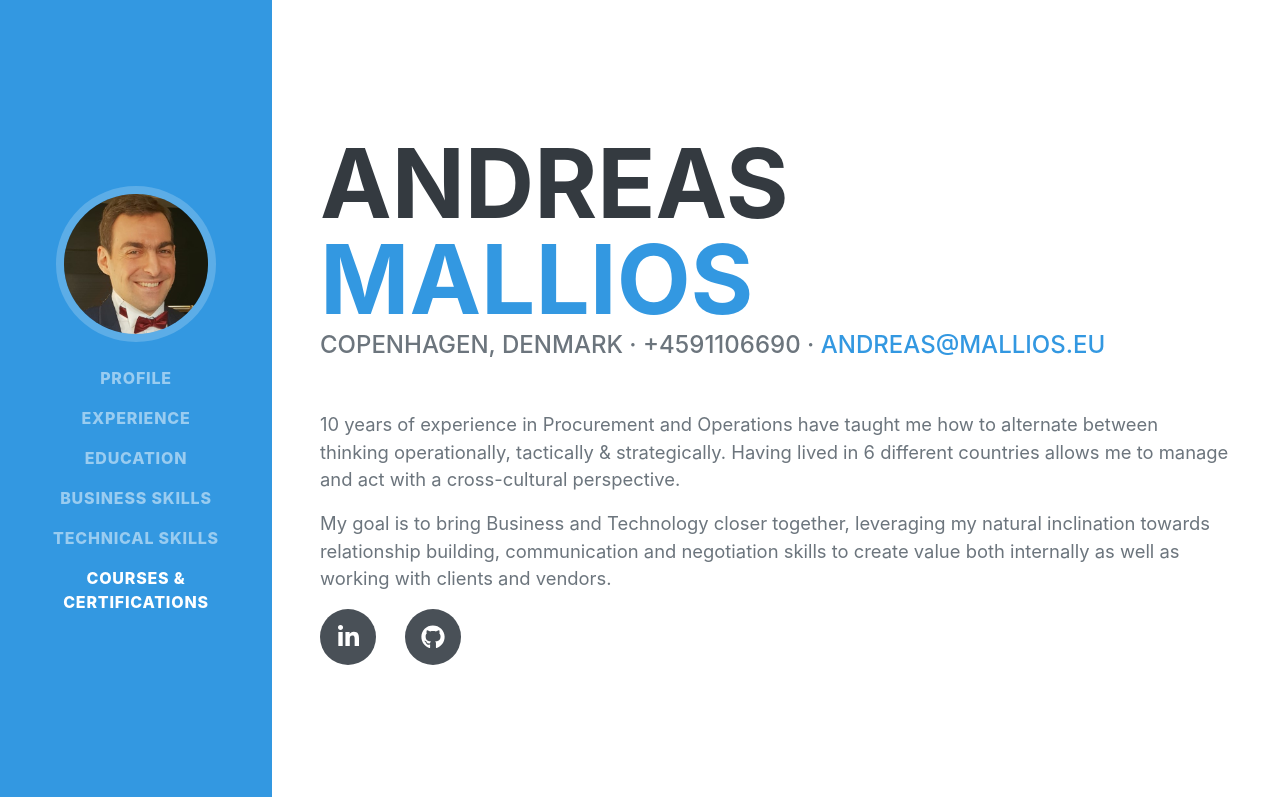
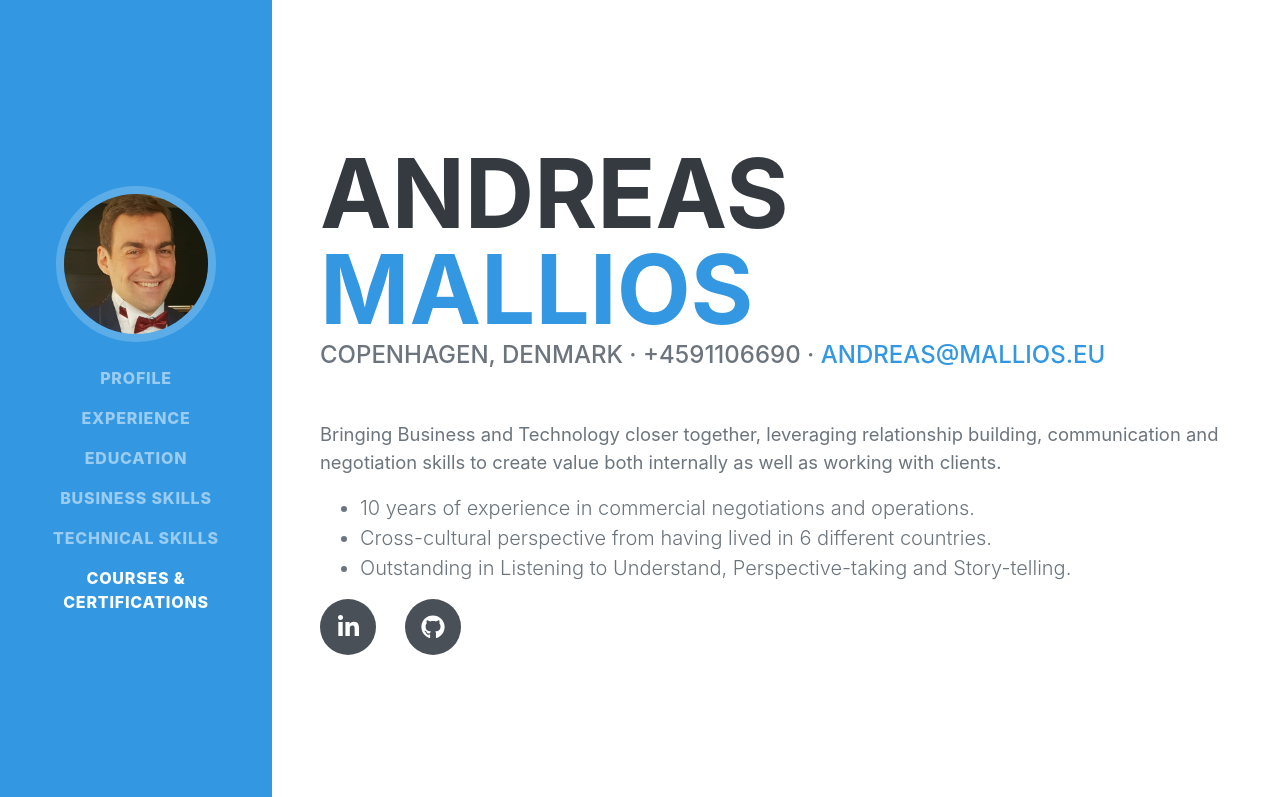
Before and after one commit to amallios/amallios.github.io, a plain HTML site: page index.html in a window 1280 px wide. Shown: the top 797 px of the page. Drawn offline with nearby package versions, Linux system fonts and the light colour scheme; a web font is replaced by a local one.

Commit message:
update 201021

```diff
--- a/index.html
+++ b/index.html
@@ -47,12 +47,26 @@
                         Copenhagen, Denmark · +4591106690 ·
                         <a href="mailto:andreas@mallios.eu">andreas@mallios.eu</a>
                     </div>
-                    <p class="lead">10 years of experience in Procurement and Operations have taught me how to alternate
-                        between thinking operationally, tactically & strategically. Having lived in 6 different countries
-                        allows me to manage and act with a cross-cultural perspective.</p>
-                    <p class="lead">My goal is to bring Business and Technology closer together, leveraging my natural
-                        inclination towards relationship building, communication and negotiation skills to create value
-                        both internally as well as working with clients and vendors.</p>
+                    <p class="lead">Bringing Business and Technology closer together, leveraging relationship building,
+                        communication and negotiation skills to create value both internally as well as working with
+                        clients.
+                    </p>
+                    <p class="lead">
+                        <ul class="lead">
+                            <li>
+                                <span class="fa-li"><i class="fas fa-check"></i></span>10 years of experience in commercial
+                                negotiations and operations.
+                            </li>
+                            <li>
+                                <span class="fa-li"><i class="fas fa-check"></i></span>Cross-cultural perspective from
+                                having lived in 6 different countries.
+                            </li>
+                            <li>
+                                <span class="fa-li"><i class="fas fa-check"></i></span>Outstanding in Listening to
+                                Understand, Perspective-taking and Story-telling.
+                            </li>
+                        </ul>
+                    </p>
                     <div class="social-icons">
                         <a class="social-icon" href="https://www.linkedin.com/in/amallios/"><i class="fab fa-linkedin-in"></i></a>
                         <a class="social-icon" href="https://github.com/amallios"><i class="fab fa-github"></i></a>
```
